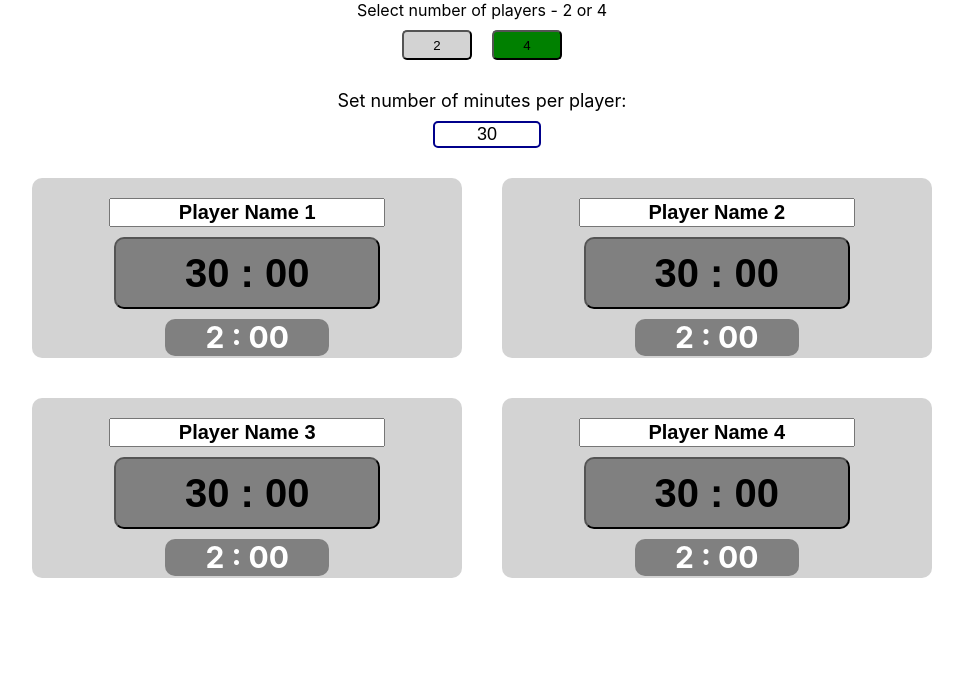
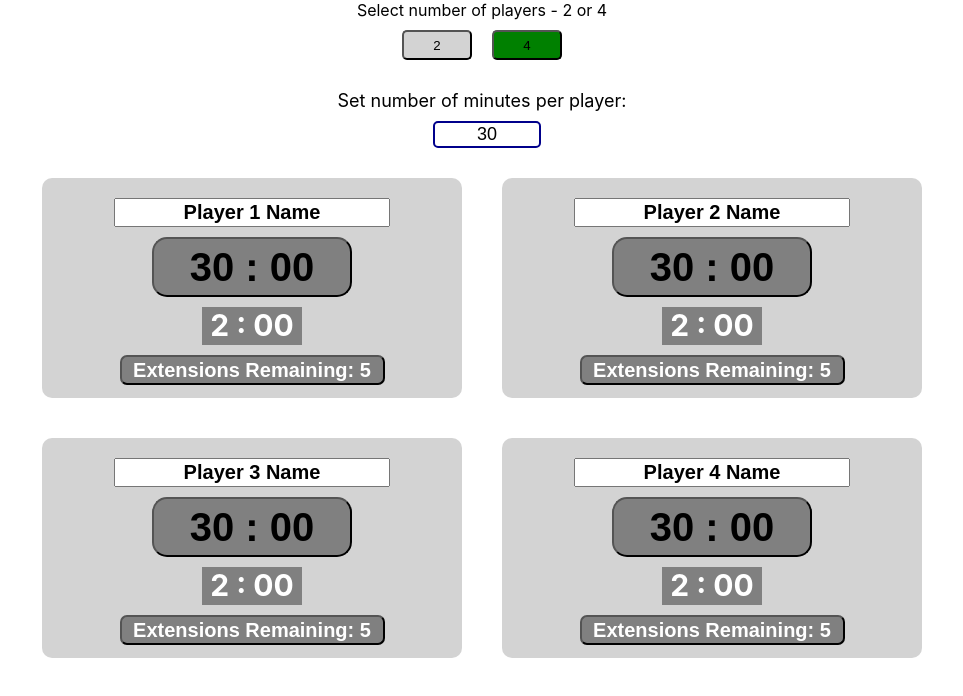
Before and after one commit to dracobg/multi_player_timer, a React (Create React App) app: page / in a window 1280 px wide. Shown: the top 696 px of the page, without its empty margins (158-1121 px from the left). Built offline with nearby package versions, Linux system fonts and the light colour scheme.

Commit message:
added extensions handler css for critical situations also added control so only active player can get an extension when time is 0

```diff
--- a/src/App.css
+++ b/src/App.css
@@ -36,8 +36,8 @@
 }
 
 .clockDiv {
-  width: 40%;
-  height: 40%;
+  width: 400px;
+  height: 200px;
   margin: 20px;
   background-color: lightgray;
   border-radius: 10px;
@@ -45,10 +45,16 @@
 }
 
 .clock {
-  width: 65%;
+  width: 200px;
   background-color: gray;
-  border-radius: 10px;
-  height: 45%;
+  border-radius: 15px;
+  height: 60px;
+  cursor: pointer;
+}
+
+.clock:hover {
+  color: white;
+  border-color: white;
 }
 
 .clock.playerSelected {
@@ -88,12 +94,10 @@
 }
 
 .timerDiv {
-  width: 40%;
-  height: 23%;
+  width: 100px;
+  height: 38px;
   margin: 10px auto;
   background-color: gray;
-  border-radius: 10px;
-  padding: 0px;
 }
 
 .timerDiv.playerSelected {
@@ -104,8 +108,12 @@
   background-color: red;
 }
 
+.timerDiv.critical {
+  background-color: orange;
+}
+
 .timerDiv.low {
-  background-color: orange;
+  background-color: lightgreen;
 }
 
 .playerTimer {
@@ -113,3 +121,29 @@
   font-size: 30px;
   font-weight: bold;
 }
+
+.extDiv {
+  width: 265px;
+  height: 30px;
+  margin: auto;
+  background-color: gray;
+  border-radius: 7px;
+}
+
+.extDiv.playerSelected {
+  background-color: green;
+}
+
+.extDiv.zero {
+  background-color: red;
+}
+
+.extDiv.low {
+  background-color: orange;
+}
+
+.playerExt {
+  color: white;
+  font-size: 20px;
+  font-weight: bold;
+}
--- a/src/App.js
+++ b/src/App.js
@@ -8,15 +8,18 @@ const originalSecondsClock = originalMinutesClock * 60
 const originalMinutesTimer = 2
 const originalSecondsTimer = originalMinutesTimer * 60
 
+const originalExtensions = 5
+
 class App extends Component {
 
   constructor() {
     super()
     this.state = {
       numberMinutes: originalMinutesClock,
-      names: ['Player Name 1', 'Player Name 2', 'Player Name 3', 'Player Name 4'],
+      names: ['Player 1 Name', 'Player 2 Name', 'Player 3 Name', 'Player 4 Name'],
       clocks: [originalSecondsClock, originalSecondsClock, originalSecondsClock, originalSecondsClock],
       timers: [originalSecondsTimer, originalSecondsTimer, originalSecondsTimer, originalSecondsTimer],
+      extensions: [originalExtensions, originalExtensions, originalExtensions, originalExtensions],
       playerSelected: 5,
       started: false,
       playerQty: 4
@@ -27,6 +30,7 @@ class App extends Component {
     this.setSelectedPlayer = this.setSelectedPlayer.bind(this);
     this.handleSelectPlayerNumber = this.handleSelectPlayerNumber.bind(this);
     this.displayClocks = this.displayClocks.bind(this);
+    this.useExtension = this.useExtension.bind(this);
   }
 
   componentDidMount() {
@@ -75,23 +79,37 @@ class App extends Component {
     tempNames[index] = e.target.value
 
     this.setState({
-      mames: tempNames
+      names: tempNames
     })
   }
 
+  useExtension(index) {
+    if (this.state.playerSelected === index && this.state.timers[index] === 0 && this.state.extensions[index] > 0) {
+      const tempExtensions = this.state.extensions
+      tempExtensions[index] = this.state.extensions[index] - 1
+
+      this.setState({
+        extensions: tempExtensions,
+        timers: [originalSecondsTimer, originalSecondsTimer, originalSecondsTimer, originalSecondsTimer]
+      })
+    }
+  }
+
   setSelectedPlayer(indexPlayer) {
-    this.setState({
-      playerSelected: indexPlayer,
-      started: true,
-      timers: [originalSecondsTimer, originalSecondsTimer, originalSecondsTimer, originalSecondsTimer]
-    })
+    if (indexPlayer !== this.state.playerSelected) {
+      this.setState({
+        playerSelected: indexPlayer,
+        started: true,
+        timers: [originalSecondsTimer, originalSecondsTimer, originalSecondsTimer, originalSecondsTimer]
+      })
+    }
   }
 
   displayClocks() {
     let clockArray = []
     for (let n = 0; n < this.state.playerQty; n++) {
       clockArray.push(
-        <Clock key={n} index={n} playerName={this.state.names[n]} handleChangeName={this.handleChangeName} clock={this.state.clocks[n]} timer={this.state.timers[n]} playerSelected={this.state.playerSelected} setSelectedPlayer={this.setSelectedPlayer} />
+        <Clock key={n} index={n} playerName={this.state.names[n]} handleChangeName={this.handleChangeName} clock={this.state.clocks[n]} timer={this.state.timers[n]} playerSelected={this.state.playerSelected} setSelectedPlayer={this.setSelectedPlayer} extensions={this.state.extensions[n]} useExtension={this.useExtension} />
       )
     }
 
--- a/src/Clock.js
+++ b/src/Clock.js
@@ -8,7 +8,8 @@ function Clock(props) {
     const secondsDisplayTimer = props.timer % 60
 
     const ClassNameClock = props.clock === 0 ? 'clock zero' : props.clock < 300 ? 'clock low' : props.index === props.playerSelected ? 'clock playerSelected' : 'clock'
-    const ClassNameTimer = props.timer < 10 ? 'timerDiv zero' : props.timer < 30 ? 'timerDiv low' : props.index === props.playerSelected ? 'timerDiv playerSelected' : 'timerDiv'
+    const ClassNameTimer = props.timer === 0 ? 'timerDiv zero' : props.timer < 10 ? 'timerDiv critical' : props.timer < 30 ? 'timerDiv low' : props.index === props.playerSelected ? 'timerDiv playerSelected' : 'timerDiv'
+    const ClassNameExt = props.extensions === 0 ? 'extDiv zero' : props.extensions < 3 ? 'extDiv low' : props.index === props.playerSelected ? 'extDiv playerSelected' : 'extDiv'
 
     return (
         <div id={'clockDiv' + props.index} className='clockDiv'>
@@ -33,6 +34,12 @@ function Clock(props) {
                     {minutesDisplayTimer.toLocaleString('en-US', { minimumIntegerDigits: 1, useGrouping: false }) + ' : ' + secondsDisplayTimer.toLocaleString('en-US', { minimumIntegerDigits: 2, useGrouping: false })}
                 </div>
             </div>
+
+            <button id={'extDiv' + props.index} className={ClassNameExt} onClick={() => props.useExtension(props.index)}>
+                <div id={'playerExt' + props.index} className='playerExt'>
+                    {'Extensions Remaining: ' + props.extensions}
+                </div>
+            </button>
         </div>
     );
 }
```
Also changed, not shown: 1 other file (tests, documents, lock files or other folders).
